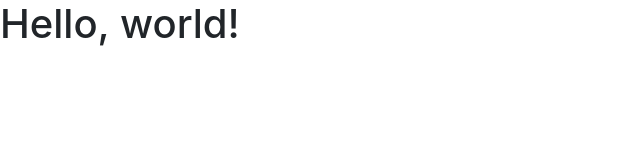
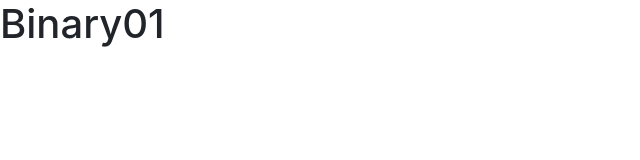
Before and after one commit to sohan110111/Binary01, a plain HTML site: page index.html in a window 1280 px wide. Shown: the whole page, without its empty margins (0-640 px from the left). Drawn offline with nearby package versions, Linux system fonts and the light colour scheme.

Commit message:
Heading changes

```diff
--- a/index.html
+++ b/index.html
@@ -11,7 +11,7 @@
     <title>Binary01</title>
   </head>
   <body>
-    <h1>Hello, world!</h1>
+    <h1>Binary01</h1>
 
     <!-- Optional JavaScript -->
     <!-- jQuery first, then Popper.js, then Bootstrap JS -->
```
